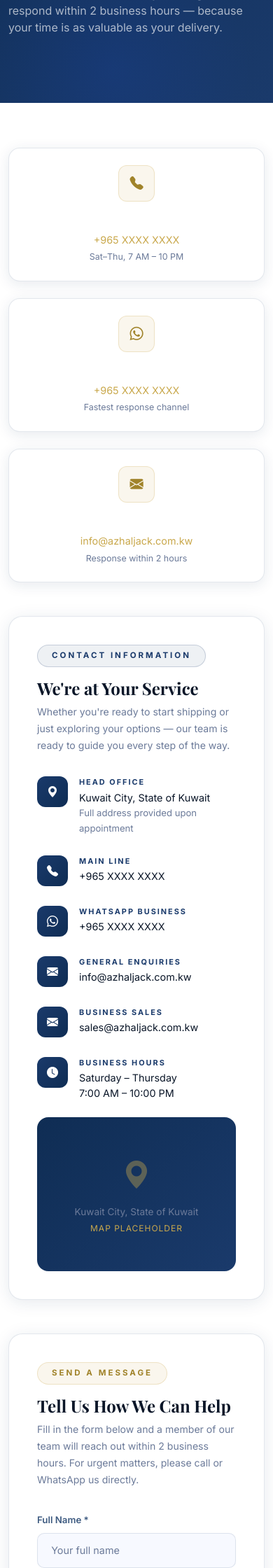
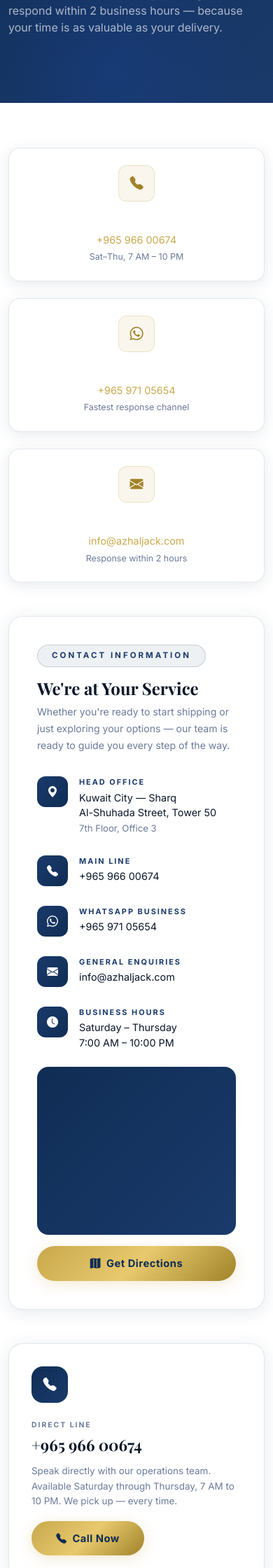
Before and after one commit to Emeka-Joseph/azhaljack, a Flask app: page /contact in a window 390 px wide. Shown: the part 360-2600 px from the top of the page at 70% size. Run offline with Flask 3, Linux system fonts and the light colour scheme; some libraries are stand-ins or nearby versions.

Commit message:
Add logo, finalize contact page, team layout, and responsive fixes
- base.html: replace AJ icon with actual logo.avif in navbar, footer, preloader
- contact.html: remove form; add clickable action cards (call/WhatsApp/email);
  real address (Sharq, Al-Shuhada St, Tower 50, 7F, Off.3); live Google Maps
  embed + Get Directions button; all contact numbers clickable
- team.html: CEO card full-width horizontal layout with portrait photo;
  Operations Manager and HR Officer share second row (col-md-6 each)
- style.css: team-card-featured, team-avatar-portrait, contact-action-card
  classes; fleet-photo-grid responsive breakpoints; mosaic mobile collapse
- index.html, about.html, services.html, faq.html: minor consistency updates

Co-Authored-By: Claude Sonnet 4.6 <noreply@anthropic.com>

```diff
--- a/static/css/style.css
+++ b/static/css/style.css
@@ -72,6 +72,7 @@ h1,h2,h3,h4,h5,h6{font-family:'Playfair Display',serif;}
 .navbar{position:fixed;top:0;width:100%;z-index:1000;padding:1.5rem 0;transition:all .4s ease;background:transparent;}
 .navbar.scrolled{background:rgba(15,45,84,.97);backdrop-filter:blur(20px);padding:1rem 0;border-bottom:1px solid rgba(201,168,76,.2);box-shadow:0 4px 30px rgba(10,20,40,.5);}
 .brand-icon{width:42px;height:42px;background:var(--gradient-gold);border-radius:8px;display:flex;align-items:center;justify-content:center;font-weight:900;color:var(--sapphire);font-size:1rem;font-family:'Playfair Display',serif;flex-shrink:0;}
+.brand-logo-img{height:46px;width:auto;object-fit:contain;flex-shrink:0;}
 .brand-name{font-family:'Playfair Display',serif;font-size:1.2rem;font-weight:700;color:#fff;line-height:1.1;}
 .brand-name span{display:block;font-size:.62rem;font-family:'Inter',sans-serif;font-weight:500;letter-spacing:3px;color:var(--gold);text-transform:uppercase;}
 .navbar-brand{display:flex;align-items:center;gap:.75rem;text-decoration:none;}
@@ -233,6 +234,19 @@ section{padding:6rem 0;}
 .team-avatar{width:155px;height:155px;border-radius:50%;margin:0 auto 1.5rem;background:linear-gradient(145deg,var(--sapphire),var(--royal));border:3px solid var(--border-gold);display:flex;align-items:center;justify-content:center;overflow:hidden;transition:all .3s;position:relative;}
 .team-card:hover .team-avatar{border-color:var(--gold);box-shadow:0 0 0 6px var(--gold-pale);}
 .team-avatar svg{width:95px;height:95px;}
+
+/* Featured CEO card — full-width horizontal layout */
+.team-card-featured{display:flex;flex-direction:row;align-items:flex-start;text-align:left;gap:2.5rem;padding:2.5rem;}
+.team-card-featured .team-avatar-portrait{width:240px;height:290px;border-radius:18px;flex-shrink:0;overflow:hidden;border:3px solid var(--border-gold);transition:all .3s;background:linear-gradient(145deg,var(--sapphire),var(--royal));}
+.team-card-featured:hover .team-avatar-portrait{border-color:var(--gold);box-shadow:0 0 0 6px var(--gold-pale);}
+.team-avatar-portrait img{width:100%;height:100%;object-fit:cover;object-position:top center;display:block;}
+.team-card-body{flex:1;min-width:0;}
+.team-card-body .team-bio{white-space:pre-line;}
+@media(max-width:767px){
+  .team-card-featured{flex-direction:column;align-items:center;text-align:center;}
+  .team-card-featured .team-avatar-portrait{width:180px;height:210px;margin:0 auto;}
+  .team-card-featured .team-socials{justify-content:center;}
+}
 .team-role-badge{display:inline-block;background:var(--gold-pale);border:1px solid var(--border-gold);color:var(--gold-dark);font-size:.68rem;font-weight:700;letter-spacing:2px;text-transform:uppercase;padding:.35rem 1rem;border-radius:50px;margin-bottom:.75rem;}
 .team-name{font-family:'Playfair Display',serif;font-size:1.3rem;font-weight:700;color:var(--dark-text);margin-bottom:.75rem;}
 .team-bio{font-size:.86rem;color:var(--muted-text);line-height:1.65;margin-bottom:1.5rem;}
@@ -265,6 +279,19 @@ section{padding:6rem 0;}
 .form-label{color:var(--mid-text);font-size:.83rem;font-weight:600;margin-bottom:.5rem;}
 .form-select option{background:#fff;color:var(--dark-text);}
 .map-box{background:linear-gradient(135deg,var(--sapphire),var(--royal));border-radius:16px;height:220px;display:flex;align-items:center;justify-content:center;margin-top:2rem;}
+
+/* Contact action cards (replaces form) */
+.contact-action-card{background:#fff;border:1px solid var(--border-light);border-radius:20px;padding:2rem;display:flex;align-items:flex-start;gap:1.5rem;box-shadow:0 4px 24px var(--shadow-blue);transition:all .35s ease;}
+.contact-action-card:hover{border-color:var(--border-gold);transform:translateY(-4px);box-shadow:0 16px 40px var(--shadow-gold);}
+.contact-action-icon{width:62px;height:62px;border-radius:16px;display:flex;align-items:center;justify-content:center;font-size:1.5rem;color:#fff;flex-shrink:0;}
+.contact-action-body{flex:1;min-width:0;}
+.contact-action-label{font-size:.65rem;font-weight:700;letter-spacing:2px;text-transform:uppercase;color:var(--muted-text);margin-bottom:.3rem;}
+.contact-action-number{font-family:'Playfair Display',serif;font-size:1.4rem;font-weight:700;color:var(--dark-text);margin-bottom:.6rem;}
+.contact-action-desc{font-size:.84rem;color:var(--muted-text);line-height:1.6;margin-bottom:1.1rem;}
+@media(max-width:575px){
+  .contact-action-card{flex-direction:column;}
+  .contact-action-icon{width:52px;height:52px;font-size:1.2rem;}
+}
 
 /* ── ABOUT PAGE SECTIONS ── */
 /* Story section values */
--- a/templates/base.html
+++ b/templates/base.html
@@ -14,7 +14,7 @@
 
 <!-- PRELOADER -->
 <div id="preloader">
-  <div class="preloader-logo">AZHALJACK</div>
+  <img src="{{ url_for('static', filename='images/logo.avif') }}" alt="Azhaljack" class="preloader-logo" style="height:80px;width:auto;object-fit:contain;-webkit-text-fill-color:unset;background:none;">
   <div class="preloader-bar"><div class="preloader-fill"></div></div>
 </div>
 
@@ -22,7 +22,7 @@
 <nav class="navbar navbar-expand-lg">
   <div class="container">
     <a class="navbar-brand" href="{{ url_for('userroutes.index') }}">
-      <div class="brand-icon">AJ</div>
+      <img src="{{ url_for('static', filename='images/logo.avif') }}" alt="Azhaljack Logo" class="brand-logo-img">
       <div class="brand-name">Azhaljack<span>Logistic Services · Kuwait</span></div>
     </a>
     <button class="navbar-toggler" type="button" data-bs-toggle="collapse" data-bs-target="#navMenu" aria-label="Toggle navigation">
@@ -52,7 +52,7 @@
     <div class="row g-5">
       <div class="col-lg-4">
         <a class="navbar-brand mb-3 d-inline-flex" href="{{ url_for('userroutes.index') }}">
-          <div class="brand-icon">AJ</div>
+          <img src="{{ url_for('static', filename='images/logo.avif') }}" alt="Azhaljack Logo" class="brand-logo-img">
           <div class="brand-name ms-2">Azhaljack<span>Logistic Services · Kuwait</span></div>
         </a>
         <p class="footer-desc">Kuwait's undisputed leader in consumer delivery — setting the gold standard for speed, reliability, and excellence across the State of Kuwait.</p>
--- a/templates/userroutes/contact.html
+++ b/templates/userroutes/contact.html
@@ -18,31 +18,31 @@
 <section>
   <div class="container">
 
-    <!-- Quick Contact Bar -->
+    <!-- Quick Contact Bar — clickable -->
     <div class="row g-4 mb-5">
       <div class="col-md-4 reveal">
-        <div class="why-card text-center p-4">
+        <a href="tel:+96596600674" class="why-card text-center p-4 d-block text-decoration-none" style="transition:all .3s;">
           <div class="feat-icon mx-auto mb-3" style="width:52px;height:52px;"><i class="bi bi-telephone-fill" style="font-size:1.2rem;"></i></div>
           <div style="font-weight:700;color:var(--white);margin-bottom:.25rem;">Call Us</div>
-          <div style="color:var(--gold);font-size:.9rem;">+965 XXXX XXXX</div>
+          <div style="color:var(--gold);font-size:.9rem;">+965 966 00674</div>
           <div style="color:var(--text-muted);font-size:.78rem;margin-top:.3rem;">Sat–Thu, 7 AM – 10 PM</div>
-        </div>
+        </a>
       </div>
       <div class="col-md-4 reveal">
-        <div class="why-card text-center p-4">
+        <a href="https://wa.me/96597105654" target="_blank" rel="noopener" class="why-card text-center p-4 d-block text-decoration-none" style="transition:all .3s;">
           <div class="feat-icon mx-auto mb-3" style="width:52px;height:52px;"><i class="bi bi-whatsapp" style="font-size:1.2rem;"></i></div>
           <div style="font-weight:700;color:var(--white);margin-bottom:.25rem;">WhatsApp</div>
-          <div style="color:var(--gold);font-size:.9rem;">+965 XXXX XXXX</div>
+          <div style="color:var(--gold);font-size:.9rem;">+965 971 05654</div>
           <div style="color:var(--text-muted);font-size:.78rem;margin-top:.3rem;">Fastest response channel</div>
-        </div>
+        </a>
       </div>
       <div class="col-md-4 reveal">
-        <div class="why-card text-center p-4">
+        <a href="mailto:info@azhaljack.com" class="why-card text-center p-4 d-block text-decoration-none" style="transition:all .3s;">
           <div class="feat-icon mx-auto mb-3" style="width:52px;height:52px;"><i class="bi bi-envelope-fill" style="font-size:1.2rem;"></i></div>
           <div style="font-weight:700;color:var(--white);margin-bottom:.25rem;">Email Us</div>
-          <div style="color:var(--gold);font-size:.9rem;">info@azhaljack.com.kw</div>
+          <div style="color:var(--gold);font-size:.9rem;">info@azhaljack.com</div>
           <div style="color:var(--text-muted);font-size:.78rem;margin-top:.3rem;">Response within 2 hours</div>
-        </div>
+        </a>
       </div>
     </div>
 
@@ -60,35 +60,32 @@
             <div class="cinfo-icon"><i class="bi bi-geo-alt-fill"></i></div>
             <div>
               <div class="cinfo-label">Head Office</div>
-              <div class="cinfo-value">Kuwait City, State of Kuwait<br><span style="color:var(--text-muted);font-size:.82rem;">Full address provided upon appointment</span></div>
+              <div class="cinfo-value">
+                Kuwait City — Sharq<br>
+                Al-Shuhada Street, Tower 50<br>
+                <span style="color:var(--muted-text);font-size:.82rem;">7th Floor, Office 3</span>
+              </div>
             </div>
           </div>
           <div class="cinfo-item">
             <div class="cinfo-icon"><i class="bi bi-telephone-fill"></i></div>
             <div>
               <div class="cinfo-label">Main Line</div>
-              <div class="cinfo-value">+965 XXXX XXXX</div>
+              <div class="cinfo-value"><a href="tel:+96596600674" style="color:inherit;text-decoration:none;">+965 966 00674</a></div>
             </div>
           </div>
           <div class="cinfo-item">
             <div class="cinfo-icon"><i class="bi bi-whatsapp"></i></div>
             <div>
               <div class="cinfo-label">WhatsApp Business</div>
-              <div class="cinfo-value">+965 XXXX XXXX</div>
+              <div class="cinfo-value"><a href="https://wa.me/96597105654" target="_blank" rel="noopener" style="color:inherit;text-decoration:none;">+965 971 05654</a></div>
             </div>
           </div>
           <div class="cinfo-item">
             <div class="cinfo-icon"><i class="bi bi-envelope-fill"></i></div>
             <div>
               <div class="cinfo-label">General Enquiries</div>
-              <div class="cinfo-value">info@azhaljack.com.kw</div>
-            </div>
-          </div>
-          <div class="cinfo-item">
-            <div class="cinfo-icon"><i class="bi bi-envelope-fill"></i></div>
-            <div>
-              <div class="cinfo-label">Business Sales</div>
-              <div class="cinfo-value">sales@azhaljack.com.kw</div>
+              <div class="cinfo-value"><a href="mailto:info@azhaljack.com" style="color:inherit;text-decoration:none;">info@azhaljack.com</a></div>
             </div>
           </div>
           <div class="cinfo-item mb-0">
@@ -99,97 +96,72 @@
             </div>
           </div>
 
-          <!-- Map Placeholder -->
-          <div class="map-box mt-4">
-            <div class="text-center">
-              <i class="bi bi-geo-alt-fill" style="font-size:2.5rem;color:var(--gold);opacity:.4;display:block;margin-bottom:.75rem;"></i>
-              <div style="color:var(--text-muted);font-size:.85rem;">Kuwait City, State of Kuwait</div>
-              <div style="color:var(--gold);font-size:.75rem;margin-top:.3rem;letter-spacing:1px;">MAP PLACEHOLDER</div>
-            </div>
+          <!-- Embedded Map -->
+          <div class="map-box mt-4" style="height:240px;padding:0;overflow:hidden;">
+            <iframe
+              src="https://maps.google.com/maps?q=Al-Shuhada+Street+Tower+50+Sharq+Kuwait+City+Kuwait&output=embed&hl=en&z=16"
+              width="100%" height="100%" style="border:0;border-radius:16px;display:block;"
+              allowfullscreen loading="lazy" referrerpolicy="no-referrer-when-downgrade"
+              title="Azhaljack Office Location">
+            </iframe>
           </div>
+          <a href="https://www.google.com/maps/search/?api=1&query=Al-Shuhada+Street+Tower+50+Sharq+Kuwait+City+Kuwait"
+             target="_blank" rel="noopener"
+             class="btn-gold w-100 d-flex align-items-center justify-content-center gap-2 mt-3">
+            <i class="bi bi-map-fill"></i> Get Directions
+          </a>
         </div>
       </div>
 
-      <!-- Contact Form -->
+      <!-- Action Cards (replacing form) -->
       <div class="col-lg-7 reveal-r">
-        <div class="contact-form-card">
-          <div class="section-badge">Send a Message</div>
-          <h3 style="font-family:'Playfair Display',serif;font-size:1.5rem;font-weight:700;margin-bottom:.5rem;">Tell Us How We Can Help</h3>
-          <p style="color:var(--text-muted);font-size:.88rem;line-height:1.7;margin-bottom:2rem;">Fill in the form below and a member of our team will reach out within 2 business hours. For urgent matters, please call or WhatsApp us directly.</p>
+        <div class="d-flex flex-column gap-4">
 
-          <form id="contactForm" novalidate>
-            <div class="row g-3">
-              <div class="col-md-6">
-                <label class="form-label">Full Name *</label>
-                <input type="text" class="form-control" placeholder="Your full name" required>
-              </div>
-              <div class="col-md-6">
-                <label class="form-label">Company Name</label>
-                <input type="text" class="form-control" placeholder="Your company (optional)">
-              </div>
-              <div class="col-md-6">
-                <label class="form-label">Email Address *</label>
-                <input type="email" class="form-control" placeholder="your@email.com" required>
-              </div>
-              <div class="col-md-6">
-                <label class="form-label">Phone Number *</label>
-                <input type="tel" class="form-control" placeholder="+965 XXXX XXXX" required>
-              </div>
-              <div class="col-12">
-                <label class="form-label">Enquiry Type *</label>
-                <select class="form-select" required>
-                  <option value="" disabled selected>Select enquiry type</option>
-                  <option>Business Account Setup</option>
-                  <option>Same-Day Delivery</option>
-                  <option>E-Commerce Fulfillment</option>
-                  <option>Express Courier</option>
-                  <option>Corporate Partnership</option>
-                  <option>Cold-Chain Delivery</option>
-                  <option>Pricing & Quotation</option>
-                  <option>Technical Support / API</option>
-                  <option>General Enquiry</option>
-                  <option>Other</option>
-                </select>
-              </div>
-              <div class="col-md-6">
-                <label class="form-label">Monthly Delivery Volume</label>
-                <select class="form-select">
-                  <option value="" disabled selected>Estimated volume</option>
-                  <option>1 – 50 shipments/month</option>
-                  <option>51 – 200 shipments/month</option>
-                  <option>201 – 1,000 shipments/month</option>
-                  <option>1,001 – 5,000 shipments/month</option>
-                  <option>5,000+ shipments/month</option>
-                </select>
-              </div>
-              <div class="col-md-6">
-                <label class="form-label">Preferred Contact Time</label>
-                <select class="form-select">
-                  <option value="" disabled selected>When should we call?</option>
-                  <option>Morning (7 AM – 12 PM)</option>
-                  <option>Afternoon (12 PM – 5 PM)</option>
-                  <option>Evening (5 PM – 10 PM)</option>
-                  <option>Any time</option>
-                </select>
-              </div>
-              <div class="col-12">
-                <label class="form-label">Your Message *</label>
-                <textarea class="form-control" rows="5" placeholder="Tell us about your delivery needs, business model, or any specific requirements..." required></textarea>
-              </div>
-              <div class="col-12">
-                <div style="background:rgba(201,168,76,.06);border:1px solid rgba(201,168,76,.15);border-radius:10px;padding:1rem;display:flex;align-items:flex-start;gap:.75rem;font-size:.82rem;color:var(--text-muted);">
-                  <i class="bi bi-shield-check-fill" style="color:var(--gold);flex-shrink:0;margin-top:1px;"></i>
-                  Your information is 100% secure and will never be shared with third parties. We respect your privacy and Kuwait's data protection regulations.
-                </div>
-              </div>
-              <div class="col-12">
-                <button type="submit" class="btn-gold w-100 d-flex align-items-center justify-content-center gap-2">
-                  <i class="bi bi-send-fill"></i>
-                  Send Message — We'll Reply Within 2 Hours
-                </button>
-              </div>
+          <!-- Call card -->
+          <div class="contact-action-card">
+            <div class="contact-action-icon" style="background:linear-gradient(135deg,#0F2D54,#1A3A6B);">
+              <i class="bi bi-telephone-fill"></i>
             </div>
-          </form>
+            <div class="contact-action-body">
+              <div class="contact-action-label">Direct Line</div>
+              <div class="contact-action-number">+965 966 00674</div>
+              <p class="contact-action-desc">Speak directly with our operations team. Available Saturday through Thursday, 7 AM to 10 PM. We pick up — every time.</p>
+              <a href="tel:+96596600674" class="btn-gold d-inline-flex align-items-center gap-2">
+                <i class="bi bi-telephone-fill"></i> Call Now
+              </a>
+            </div>
+          </div>
+
+          <!-- WhatsApp card -->
+          <div class="contact-action-card">
+            <div class="contact-action-icon" style="background:linear-gradient(135deg,#075E54,#128C7E);">
+              <i class="bi bi-whatsapp"></i>
+            </div>
+            <div class="contact-action-body">
+              <div class="contact-action-label">WhatsApp Business</div>
+              <div class="contact-action-number">+965 971 05654</div>
+              <p class="contact-action-desc">Our fastest channel — send a message and get a reply in minutes. Perfect for quick quotes, delivery updates, and partnership enquiries.</p>
+              <a href="https://wa.me/96597105654" target="_blank" rel="noopener" class="btn-gold d-inline-flex align-items-center gap-2">
+                <i class="bi bi-whatsapp"></i> Open WhatsApp
+              </a>
+            </div>
+          </div>
+
+          <!-- Email card -->
+          <div class="contact-action-card">
+            <div class="contact-action-icon" style="background:linear-gradient(135deg,#A0832A,#C9A84C);">
+              <i class="bi bi-envelope-fill"></i>
+            </div>
+            <div class="contact-action-body">
+              <div class="contact-action-label">Email</div>
+              <div class="contact-action-number">info@azhaljack.com</div>
+              <p class="contact-action-desc">For detailed enquiries, partnership proposals, or documentation — drop us an email and we'll respond within 2 business hours.</p>
+              <a href="mailto:info@azhaljack.com" class="btn-gold d-inline-flex align-items-center gap-2">
+                <i class="bi bi-envelope-fill"></i> Send Email
+              </a>
+            </div>
+          </div>
+
         </div>
       </div>
     </div>
--- a/templates/userroutes/index.html
+++ b/templates/userroutes/index.html
@@ -22,7 +22,7 @@
         </div>
         <div class="hero-stats">
           <div class="hero-stat">
-            <div class="hero-stat-num"><span data-count="15000" data-sfx="+">0+</span></div>
+            <div class="hero-stat-num"><span data-count="20000" data-sfx="+">0+</span></div>
             <div class="hero-stat-label">Deliveries Monthly</div>
           </div>
           <div class="hero-divider"></div>
@@ -75,7 +75,7 @@
 <div class="stats-strip">
   <div class="container">
     <div class="row g-4 align-items-center text-center">
-      <div class="col-6 col-md-3 stat-item"><div class="stat-num"><span data-count="15000" data-sfx="+">0</span></div><div class="stat-lbl">Monthly Deliveries</div></div>
+      <div class="col-6 col-md-3 stat-item"><div class="stat-num"><span data-count="20000" data-sfx="+">0</span></div><div class="stat-lbl">Monthly Deliveries</div></div>
       <div class="col-6 col-md-3 stat-item"><div class="stat-num"><span data-count="5000" data-sfx="+">0</span></div><div class="stat-lbl">Happy Clients</div></div>
       <div class="col-6 col-md-3 stat-item"><div class="stat-num"><span data-count="6" data-sfx="">0</span></div><div class="stat-lbl">Governorates</div></div>
       <div class="col-6 col-md-3 stat-item"><div class="stat-num"><span data-count="99" data-sfx="%">0</span></div><div class="stat-lbl">On-Time Delivery</div></div>
```
Also changed, not shown: templates/userroutes/about.html (+5 -12 lines), templates/userroutes/faq.html (+10 -10 lines), templates/userroutes/services.html (+8 -8 lines), templates/userroutes/team.html (+10 -8 lines), static/images/logo.avif (added).
